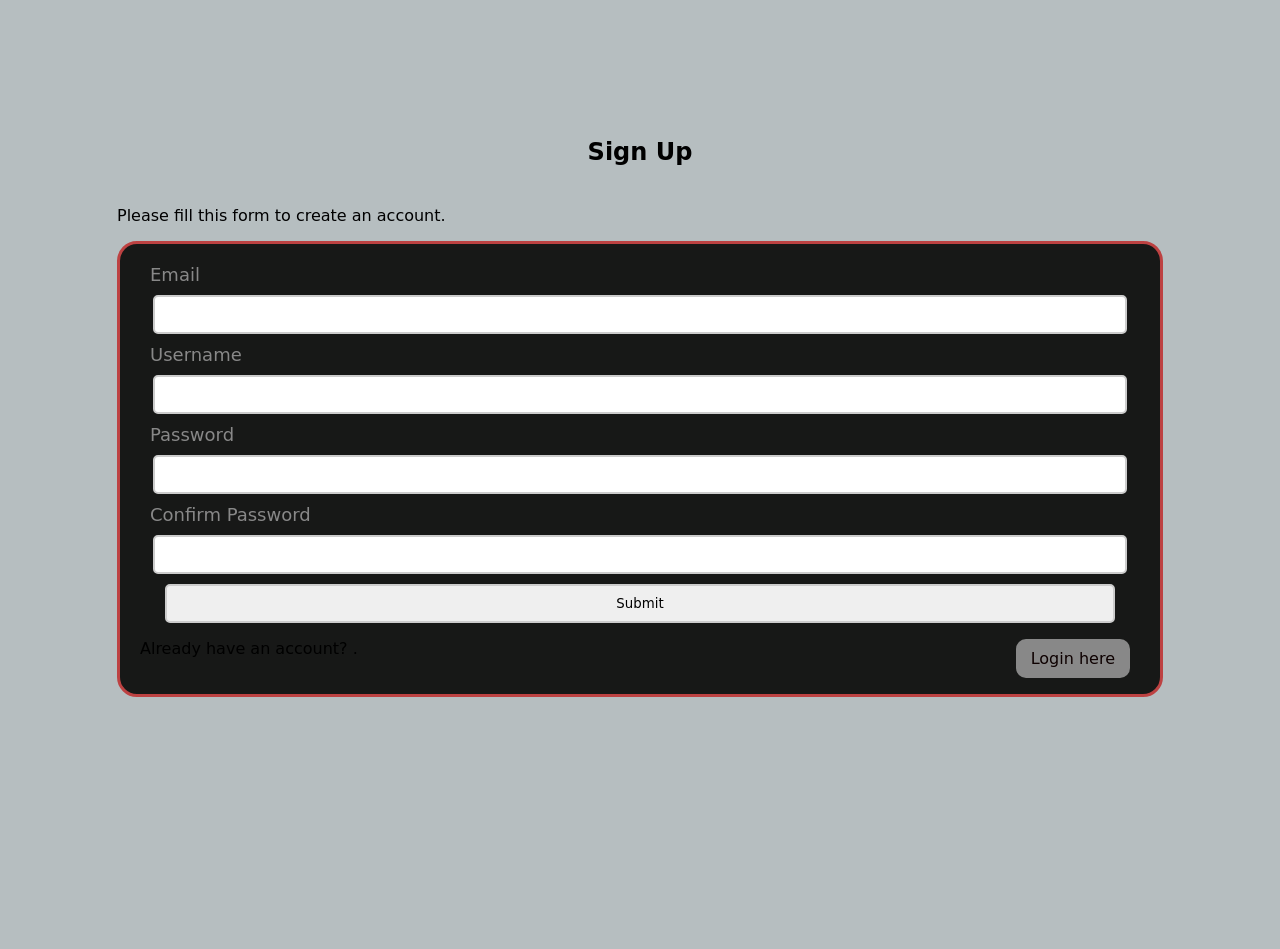
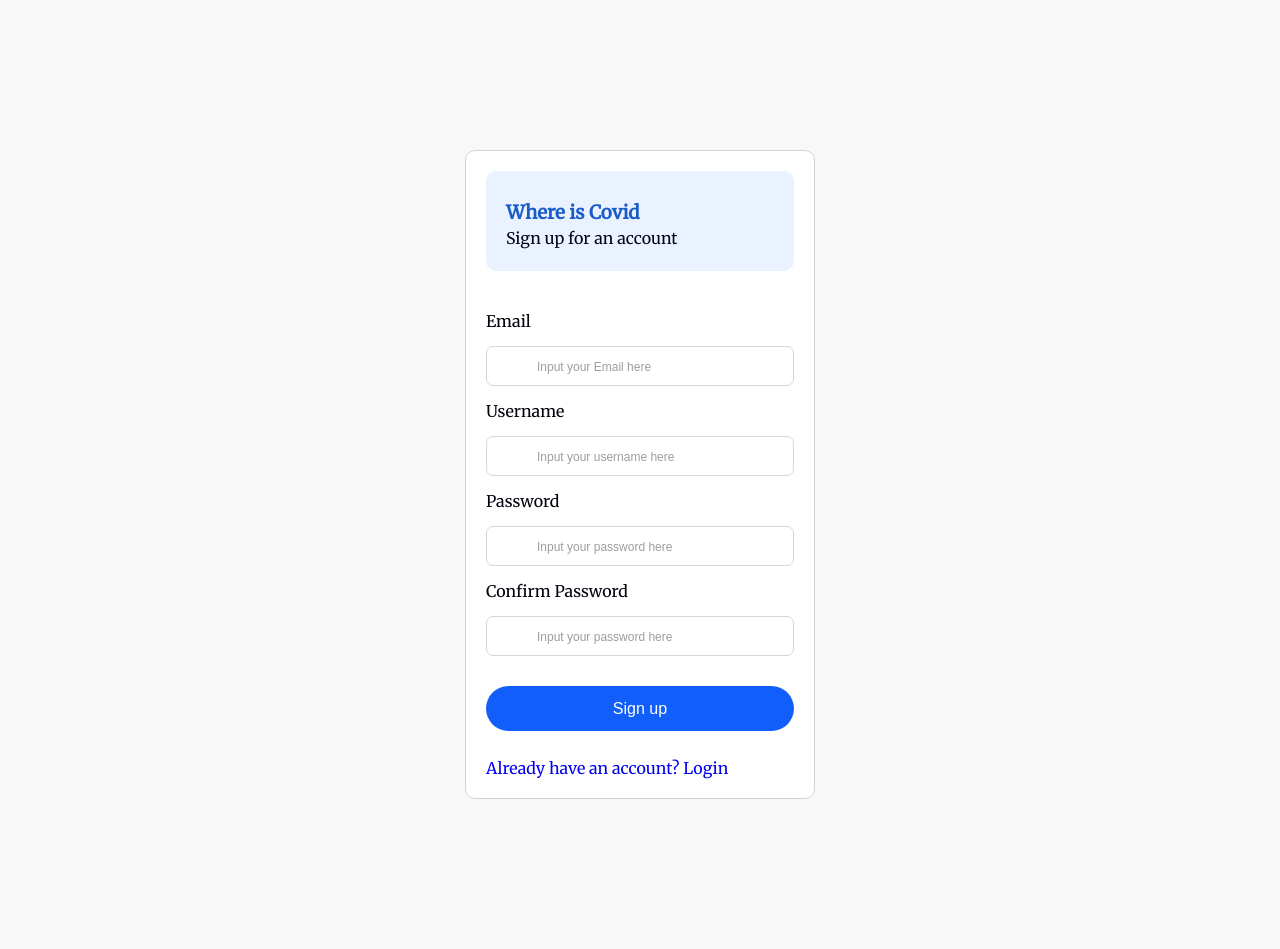
Before and after one commit to skroutzzz/Where-is-Covid, a PHP site: page /register.php in a window 1280 px wide. Before the commit the page ends 697 px from the top, so only its background shows below. Run offline with PHP 8.4, Linux system fonts and the light colour scheme; some libraries are stand-ins or nearby versions.

Commit message:
Signup with new CSS and email fix

```diff
--- a/register.php
+++ b/register.php
@@ -14,11 +14,11 @@ if($_SERVER["REQUEST_METHOD"] == "POST"){
 
     if(empty(trim($_POST["email"]))){
         $email_err = "Please enter your email.";
-    } elseif(!preg_match('/\b(?:(?:https?|ftp):\/\/|www\.)[-a-z0-9+&@#\/%?=~_|!:,.;]*[-a-z0-9+&@#\/%=~_|]/i', trim($_POST["email"]))){
+    } elseif(!preg_match('/^[-a-z0-9+&@#\/%?=~_|!:,.;]*[-a-z0-9+&@#\/%=~_|]/i', trim($_POST["email"]))){
         $email_err = "Try another email.";
     } else{
         // Prepare a select statement
-        $sql = "SELECT userMail FROM Users WHERE userMail = ?";
+        $sql = "SELECT userID FROM Users WHERE userMail = ?";
 
         if($stmt = mysqli_prepare($link, $sql)){
             // Bind variables to the prepared statement as parameters
@@ -120,16 +120,17 @@ if($_SERVER["REQUEST_METHOD"] == "POST"){
     }
 
     // Check input errors before inserting in database
-    if(empty($username_err) && empty($password_err) && empty($confirm_password_err)){
+    if(empty($username_err) && empty($password_err) && empty($confirm_password_err) && empty($email_err)){
 
         // Prepare an insert statement
-        $sql = "INSERT INTO Users (userUsername, userPassword) VALUES (?, ?)";
+        $sql = "INSERT INTO Users (userUsername, userPassword, userMail) VALUES (?, ?, ?)";
 
         if($stmt = mysqli_prepare($link, $sql)){
             // Bind variables to the prepared statement as parameters
-            mysqli_stmt_bind_param($stmt, "ss", $param_username, $param_password);
+            mysqli_stmt_bind_param($stmt, "sss", $param_username, $param_password, $param_email);
 
             // Set parameters
+            $param_email = $email;
             $param_username = $username;
             $param_password = password_hash($password, PASSWORD_DEFAULT); // Creates a password hash
 
@@ -151,49 +152,115 @@ if($_SERVER["REQUEST_METHOD"] == "POST"){
 }
 ?>
 
+
+
 <!DOCTYPE html>
 <html lang="en">
   <head>
-    <meta charset="UTF-8">
-    <title>Sign Up</title>
-    <!-- <link rel="stylesheet" href="https://stackpath.bootstrapcdn.com/bootstrap/4.5.2/css/bootstrap.min.css"> -->
-    <link rel="stylesheet" href="SSfont.css">
-    <!-- <style>
-        body{ font: 14px sans-serif; }
-        .wrapper{ width: 360px; padding: 20px; }
-    </style> -->
+    <meta charset="UTF-8" />
+    <meta http-equiv="X-UA-Compatible" content="IE=edge" />
+    <meta name="viewport" content="width=device-width, initial-scale=1.0" />
+    <title>Where is Covid</title>
+    <link
+      href="https://cdnjs.cloudflare.com/ajax/libs/font-awesome/5.13.0/css/all.min.css"
+      rel="stylesheet"
+    />
+    <link rel="preconnect" href="https://fonts.googleapis.com" />
+    <link rel="preconnect" href="https://fonts.gstatic.com" crossorigin />
+    <link
+      href="https://fonts.googleapis.com/css2?family=Merriweather&family=Poppins:wght@300&family=Roboto&display=swap"
+      rel="stylesheet"
+    />
+    <link href = "signup.css" rel = "stylesheet"
+    !important/>
+    <script src="https://ajax.googleapis.com/ajax/libs/jquery/3.5.1/jquery.min.js"></script>
+
+
+
     </head>
   <body>
-    <div class="wrapper">
-        <h2>Sign Up</h2>
-        <p>Please fill this form to create an account.</p>
-        <form action="<?php echo htmlspecialchars($_SERVER["PHP_SELF"]); ?>" method="post">
-            <div class="form-group">
-                <label>Email</label>
-                <input type="email" name="email" class="form-control <?php echo (!empty($email_err)) ? 'is-invalid' : ''; ?>" value="<?php echo $email; ?>">
+    <div class="container">
+      <!-- section-left-start -->
+
+      <div class="container-left">
+        <div class="wrapper-left">
+          <div class="part-one">
+            <h3>Where is Covid</h3>
+            <p>Sign up for an account</p>
+          </div>
+         <!--action="post"  method="post" enctype="multipart/form-data" onsubmit="AJAXSubmit(this); return false;"-->
+           <div class="input_signup_form"
+          >
+            <form action="<?php echo htmlspecialchars($_SERVER["PHP_SELF"]); ?>" name="signupForm" method="POST">
+
+              <label for="" class="<?php echo (!empty($email_err)) ? 'is-invalid' : ''; ?>" value="<?php echo $email; ?>"> Email </label>
               <span class="invalid-feedback"><?php echo $email_err; ?></span>
+              <input
+                class="input_field"
+                class="form-control"
+                type="username"
+                placeholder="Ιnput your Email here"
+                id="signupFormEmail"
+                name="email" required
+              />
+
+
+              <label for="" class="username <?php echo (!empty($username_err)) ? 'is-invalid' : ''; ?>" value="<?php echo $username; ?>"> Username </label>
+              <span class="invalid-feedback"><?php echo $username_err; ?></span>
+              <input
+                class="input_field"
+                class="form-control"
+                type="username"
+                placeholder="Ιnput your username here"
+                id="signupFormUsername"
+                name="username" required
+              />
+              <label for="" class="pass <?php echo (!empty($password_err)) ? 'is-invalid' : ''; ?>" value="<?php echo $password; ?>"> Password </label>
+              <span class="invalid-feedback"><?php echo $password_err; ?></span>
+              <input
+                class="input_field"
+                class="form-control"
+                type="password"
+                placeholder="Ιnput your password here"
+                name="password" required
+                id="signupFormPassword"
+              />
+
+              <label for="" class="pass <?php echo (!empty($confirm_password_err)) ? 'is-invalid' : ''; ?>" value="<?php echo $confirm_password; ?>"> Confirm Password </label>
+              <span class="invalid-feedback"><?php echo $confirm_password_err; ?></span>
+              <input
+                class="input_field"
+                class="form-control"
+                type="password"
+                placeholder="Ιnput your password here"
+                name="confirm_password" required
+                id="signupFormPassword"
+              />
+            <div class="buttons">
+            <button class="signup_button" name="signup_button" type="submit">Sign up</button>
+              <a href="/synalies_askhsh/php/register.php">
+            <!-- <button class="btn-two">
+              <i class="fab fa-google"></i> Sign up with google
+            </button> -->
           </div>
-            <div class="form-group">
-                <label>Username</label>
-                <input type="text" name="username" class="form-control <?php echo (!empty($username_err)) ? 'is-invalid' : ''; ?>" value="<?php echo $username; ?>">
-                <span class="invalid-feedback"><?php echo $username_err; ?></span>
+            </form>
           </div>
-            <div class="form-group">
-                <label>Password</label>
-                <input type="password" name="password" class="form-control <?php echo (!empty($password_err)) ? 'is-invalid' : ''; ?>" value="<?php echo $password; ?>">
-                <span class="invalid-feedback"><?php echo $password_err; ?></span>
+
+          <!-- <div class="check">
+            <label for="privacy">
+              I read and accept the User Agreement and <br />
+              Privacy Policy.
+              <input id="privacy" type="checkbox" />
+              <span class="checkmark"></span>
+            </label>
+          </div> -->
+          <div class="login">
+            <a href="index.php">Already have an account?
+              Login </a>
           </div>
-            <div class="form-group">
-                <label>Confirm Password</label>
-                <input type="password" name="confirm_password" class="form-control <?php echo (!empty($confirm_password_err)) ? 'is-invalid' : ''; ?>" value="<?php echo $confirm_password; ?>">
-                <span class="invalid-feedback"><?php echo $confirm_password_err; ?></span>
         </div>
-            <div class="form-group">
-                <input type="submit" class="btn btn-primary" value="Submit">
-                <!-- <input type="reset" class="btn btn-secondary ml-2" value="Reset"> -->
       </div>
-            <p>Already have an account? <a href="index.php">Login here</a>.</p>
-        </form>
+      <!-- section-left-end -->
     </div>
   </body>
 </html>
--- /dev/null
+++ b/signup.css
@@ -0,0 +1,181 @@
+* {
+  margin: 0;
+  padding: 0;
+  box-sizing: border-box;
+  text-decoration: none;
+}
+body {
+  background-color: #f8f8f8;
+  font-family: Merriweather;
+}
+
+.container-left {
+  width: 350px;
+  height: 700x;
+  margin: 150px auto;
+  padding: 20px;
+  border-radius: 10px;
+  border: 1px solid #d3d3d5;
+  background-color: #fff;
+}
+/* part-one-left-start  */
+.wrapper-left .part-one {
+  width: 100%;
+  height: 100px;
+  border-radius: 10px;
+  background-color: #eaf2ff;
+  padding: 30px 20px;
+  margin-bottom: 40px;
+}
+.wrapper-left .part-one h3 {
+  color: #195bc9;
+  margin-bottom: 4px;
+}
+.wrapper-left .part-one p {
+  color: #02021a;
+}
+
+.wrapper-left .input_signup_form form {
+  display: flex;
+  flex-direction: column;
+  position: relative;
+}
+.wrapper-left .input_signup_form form .input_field {
+  border: 0;
+  outline: none;
+  width: 100%;
+  border: 1px solid #d7d6db;
+  border-radius: 7px;
+  height: 40px;
+  margin: 15px 0;
+}
+.wrapper-left .input_signup_form form input::placeholder {
+  font-size: 12px;
+  color: #9d9d9f;
+}
+.wrapper-left .input_signup_form {
+  position: relative;
+}
+.wrapper-left .input_signup_form form input[type="username"],
+input[type="password"] {
+  padding: 0 50px;
+}
+.wrapper-left .input_signup_form form input[type="username"]:focus {
+  border: 1px solid #115efa;
+}
+.wrapper-left .input_signup_form form input[type="password"]:focus {
+  border: 1px solid #115efa;
+}
+.wrapper-left .input_signup_form form i {
+  color: #9a9a9c;
+  position: absolute;
+}
+.wrapper-left .input_signup_form form i.pass {
+  top: 135.5px;
+  left: 11px;
+}
+.wrapper-left .input_signup_form form i.username {
+  left: 11px;
+  top: 48.2px;
+}
+.wrapper-left .input_signup_form form label {
+  color: #01000d;
+}
+.wrapper-left .buttons {
+  display: flex;
+  flex-direction: column;
+  margin: 15px 0;
+  gap: 12px;
+}
+.wrapper-left .buttons .signup_button,
+.btn-two,
+.add_concert_button {
+  border: 0;
+  cursor: pointer;
+  width: 100%;
+  height: 45px;
+  border-radius: 25px;
+}
+.wrapper-left .buttons .signup_button {
+  background-color: #115efa;
+  color: #fff;
+  font-size: 16px;
+  font-weight: 500;
+}
+.wrapper-left .buttons .add_concert_button {
+  background-color: #115efa;
+  color: #fff;
+  font-size: 16px;
+  font-weight: 500;
+}
+.wrapper-left .buttons .btn-two {
+  background-color: #fff;
+  border: 1px solid #d9d9db;
+  font-size: 16px;
+  margin-bottom: 5px;
+}
+
+.wrapper-left .check label {
+  position: absolute;
+  cursor: pointer;
+  font-size: 12px;
+  line-height: 21px;
+  text-align: center;
+  padding: 0 33px;
+  text-align: left;
+}
+.wrapper-left .check label input[type="checkbox"] {
+  position: absolute;
+  opacity: 0;
+  cursor: pointer;
+  height: 0;
+  width: 0;
+}
+
+.wrapper-left .check label span {
+  position: absolute;
+  top: 10px;
+  left: 0;
+  height: 20px;
+  width: 20px;
+  border-radius: 5px;
+  border: 1px solid #cfced3;
+}
+label:hover input ~ .checkmark {
+  background-color: #ccc;
+}
+label input:checked ~ .checkmark {
+  background-color: #115efa;
+}
+.checkmark::after {
+  content: "";
+  position: absolute;
+  display: none;
+}
+label input:checked ~ .checkmark:after {
+  display: block;
+}
+label .checkmark::after {
+  left: 5.5px;
+  top: 1px;
+  width: 5px;
+  height: 10px;
+  border: solid white;
+  border-width: 0 3px 3px 0;
+  -webkit-transform: rotate(45deg);
+  -ms-transform: rotate(45deg);
+  transform: rotate(45deg);
+}
+.wrapper-left .signup_link {
+  position: relative;
+  font-size: 14px;
+  top: 70px;
+}
+.wrapper-left .signup_link p {
+  display: inline-block;
+}
+input[type="radio"] {
+  -ms-transform: scale(0.5); /* IE 9 */
+  -webkit-transform: scale(0.5); /* Chrome, Safari, Opera */
+  transform: scale(0.5);
+}
```
Lines whose indentation alone changed are shown as unchanged.
